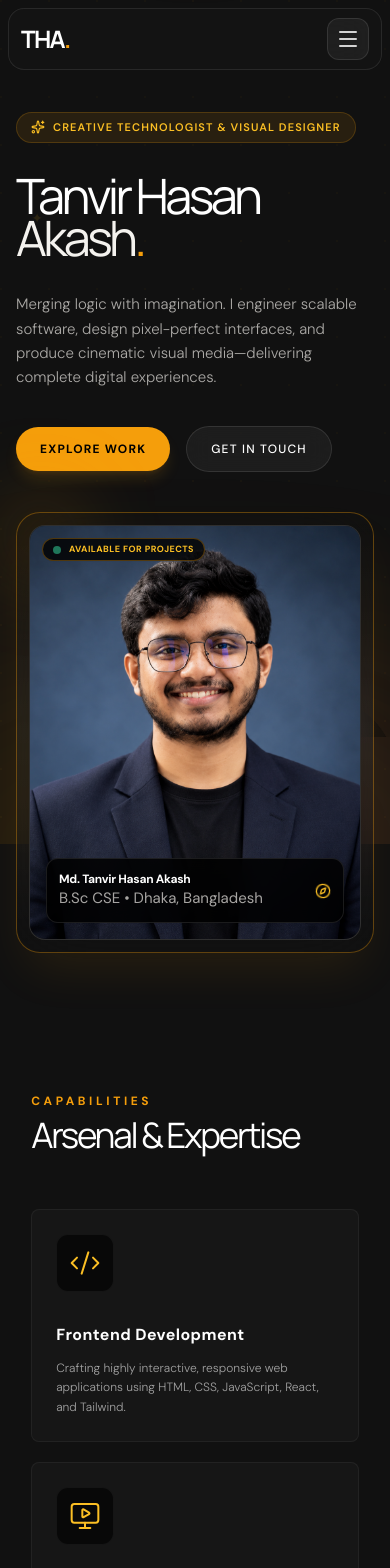
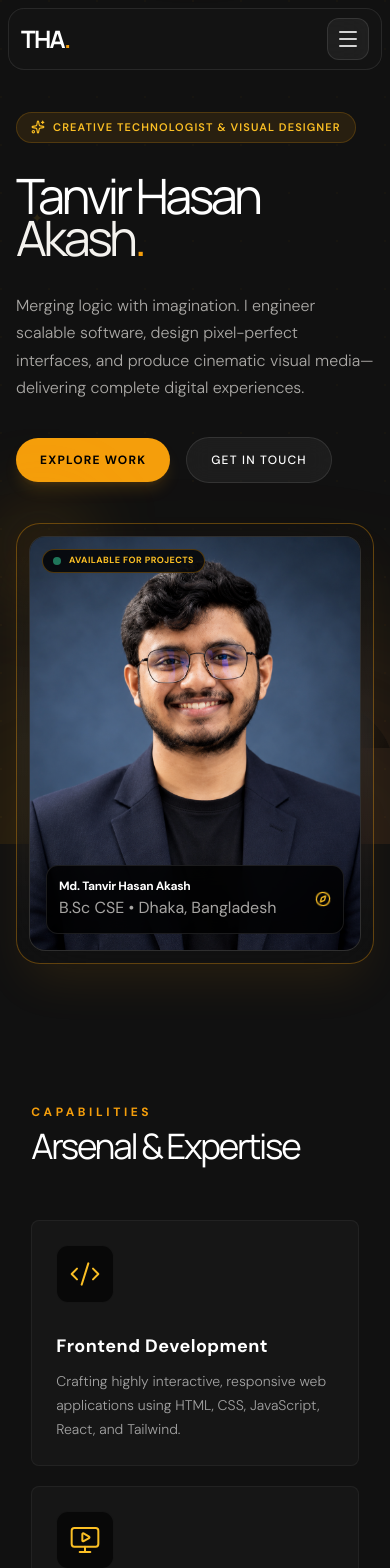
Before and after one commit to Akash2281/Portfolio-of-Md.-Tanvir-Hasan-Akash, a React (Vite) app: page / in a window 390 px wide. Shown: the top 1568 px of the page. Built offline with nearby package versions, Linux system fonts and the light colour scheme.

Commit message:
Improve phone text readability

```diff
--- a/src/App.css
+++ b/src/App.css
@@ -9,7 +9,7 @@
   text-rendering: optimizeLegibility;
 }
 
-html { scroll-behavior: smooth; background: #111; }
+html { scroll-behavior: smooth; background: #111; -webkit-text-size-adjust: 100%; text-size-adjust: 100%; }
 body { margin: 0; cursor: auto !important; background: #111; overflow-x: clip; }
 *, *::before, *::after { backface-visibility: visible; }
 *, *::before, *::after { box-sizing: border-box; }
@@ -214,6 +214,21 @@ footer#contact h2 { font-size: clamp(4rem, 10vw, 9rem) !important; }
   .study-card { min-height: 235px; padding: 18px; border-radius: 14px; }
   .study-progress { margin: 17px 0; }
   .study-footnote { grid-template-columns: 1fr; gap: 14px; padding: 18px; }
+  /* Keep body copy and supporting labels comfortably readable on phones. */
+  section#hero p { font-size: 16px !important; line-height: 1.7 !important; }
+  section#expertise p, section#projects p, section#showcase p,
+  .study-intro > p, .study-card p, .study-footnote > div > span:not(.study-footnote-label) {
+    font-size: 14px !important;
+    line-height: 1.7 !important;
+  }
+  section#expertise h4 { font-size: 18px !important; }
+  section#projects h5 { font-size: 12px !important; }
+  section#projects button, section#showcase button { font-size: 12px !important; }
+  section#showcase .bento-grid span { font-size: 11px !important; }
+  section#showcase .bento-grid h4 { font-size: 17px !important; }
+  .study-card-top > span:last-child, .study-footnote-label { font-size: 10px !important; }
+  .study-footnote strong { font-size: 14px !important; }
+  footer#contact > div:last-child { font-size: 12px !important; }
 }
 @media (max-width: 420px) {
   header.fixed { left: 8px; right: 8px; padding: 9px 12px !important; }
```
